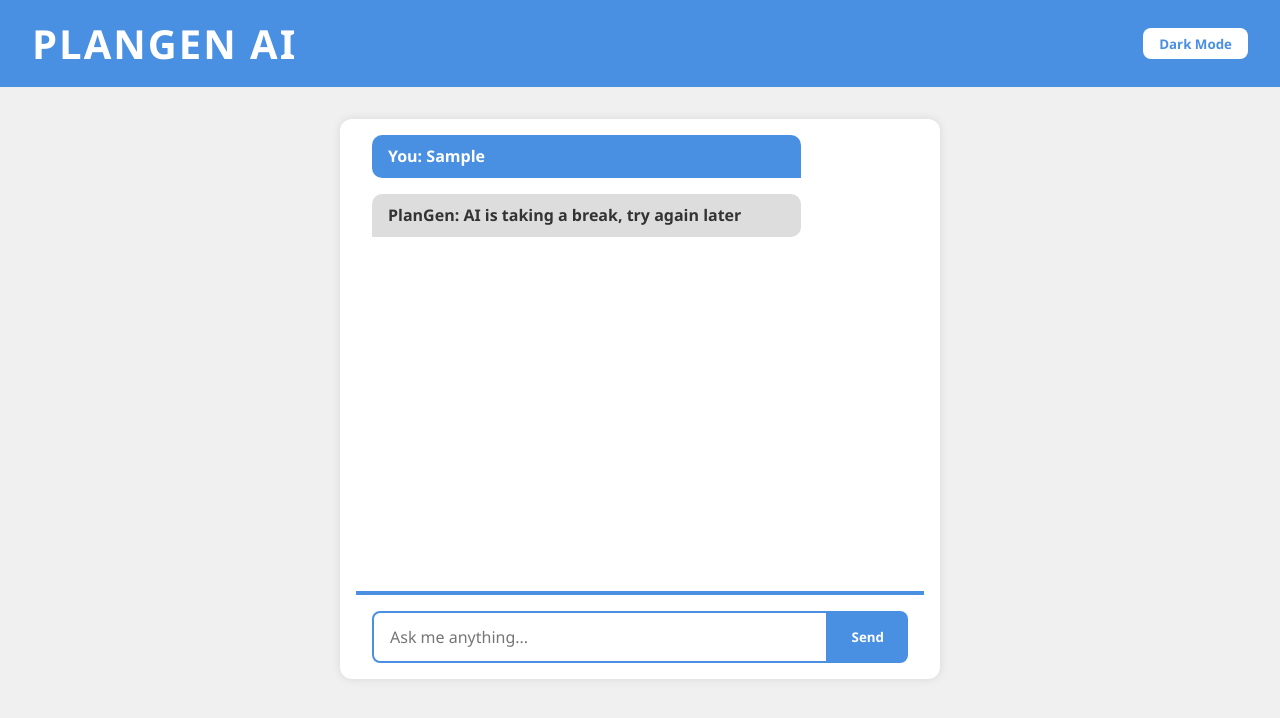
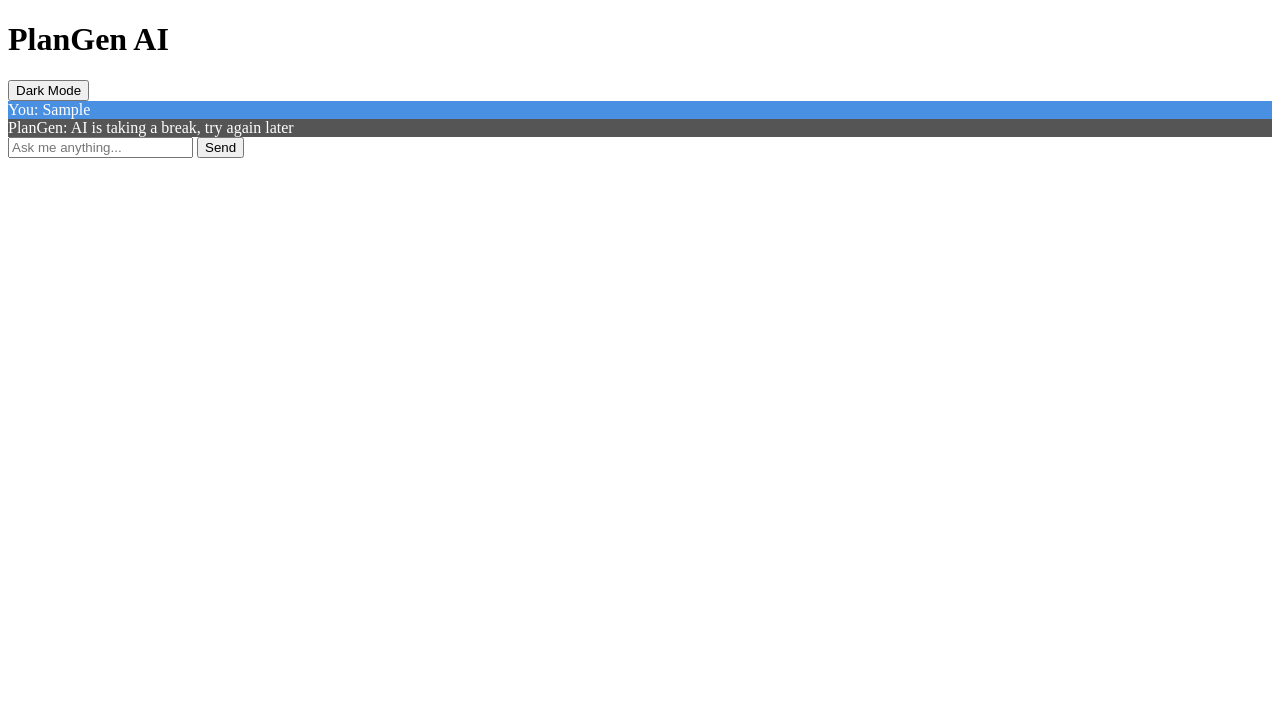
Before and after one commit to wowblooketwon/plangen-ai, a plain HTML site: page index.html in a window 1280 px wide. Both pictures are taken after typing "Sample" into the empty fields and a click on the button "Send". Drawn offline with Linux system fonts and the light colour scheme; no server answers.

Commit message:
Update style.css

```diff
--- a/style.css
+++ b/style.css
@@ -1,136 +1,13 @@
-/* Reset */
-* {
-  box-sizing: border-box;
-  margin: 0;
-  padding: 0;
-  font-family: 'Segoe UI', Tahoma, Geneva, Verdana, sans-serif;
-}
-
-body.light {
-  background-color: #f0f0f0;
-  color: #222;
-}
-
-body.dark {
-  background-color: #121212;
-  color: #eee;
-}
-
-header {
-  display: flex;
-  justify-content: space-between;
-  align-items: center;
-  padding: 1rem 2rem;
-  background: #4a90e2;
-  color: white;
-  font-weight: 900;
-  font-size: 2rem;
-  letter-spacing: 2px;
-  text-transform: uppercase;
-  user-select: none;
-}
-
-header h1 {
-  font-weight: 900;
-  font-size: 2.5rem;
-  color: white;
-}
-
-#toggle-theme {
-  background: white;
-  color: #4a90e2;
-  border: none;
-  padding: 0.4rem 1rem;
-  border-radius: 8px;
-  font-weight: 700;
-  cursor: pointer;
-  transition: background 0.3s ease, color 0.3s ease;
-}
-
-#toggle-theme:hover {
-  background: #357abd;
-  color: white;
-}
-
-main {
-  max-width: 600px;
-  margin: 2rem auto;
-  padding: 0 1rem;
-  display: flex;
-  flex-direction: column;
-  height: 70vh;
-  background: white;
-  border-radius: 12px;
-  box-shadow: 0 0 10px rgba(0,0,0,0.1);
-}
-
-body.dark main {
-  background: #222;
-  box-shadow: 0 0 15px rgba(255,255,255,0.1);
-}
-
-#chatbox {
-  flex-grow: 1;
-  overflow-y: auto;
-  padding: 1rem;
-  border-bottom: 2px solid #4a90e2;
-}
-
-.message {
-  margin-bottom: 1rem;
-  padding: 0.7rem 1rem;
-  border-radius: 10px;
-  max-width: 80%;
-  word-wrap: break-word;
-  line-height: 1.3;
-  font-weight: 600;
-}
-
 .message.user {
-  background: #4a90e2;
-  color: white;
+  background: #4a90e2; /* blue background */
+  color: white;         /* white text */
   align-self: flex-end;
   border-bottom-right-radius: 0;
 }
 
 .message.bot {
-  background: #ddd;
-  color: #333;
+  background: #555;     /* dark gray background */
+  color: white;         /* white text */
   align-self: flex-start;
   border-bottom-left-radius: 0;
 }
-
-body.dark .message.bot {
-  background: #333;
-  color: #eee;
-}
-
-form {
-  display: flex;
-  padding: 1rem;
-  border-top: 2px solid #4a90e2;
-}
-
-input[type="text"] {
-  flex-grow: 1;
-  padding: 0.8rem 1rem;
-  border-radius: 8px 0 0 8px;
-  border: 2px solid #4a90e2;
-  font-size: 1rem;
-  outline: none;
-}
-
-button[type="submit"] {
-  background: #4a90e2;
-  color: white;
-  border: none;
-  padding: 0 1.5rem;
-  font-weight: 700;
-  cursor: pointer;
-  border-radius: 0 8px 8px 0;
-  transition: background 0.3s ease;
-}
-
-button[type="submit"]:hover {
-  background: #357abd;
-}
```
